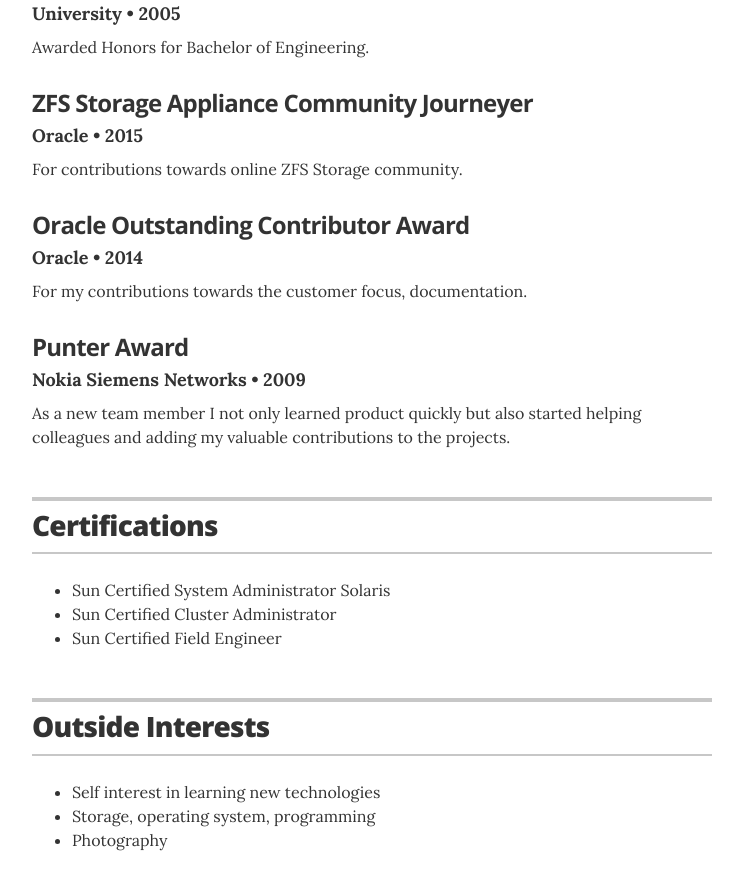
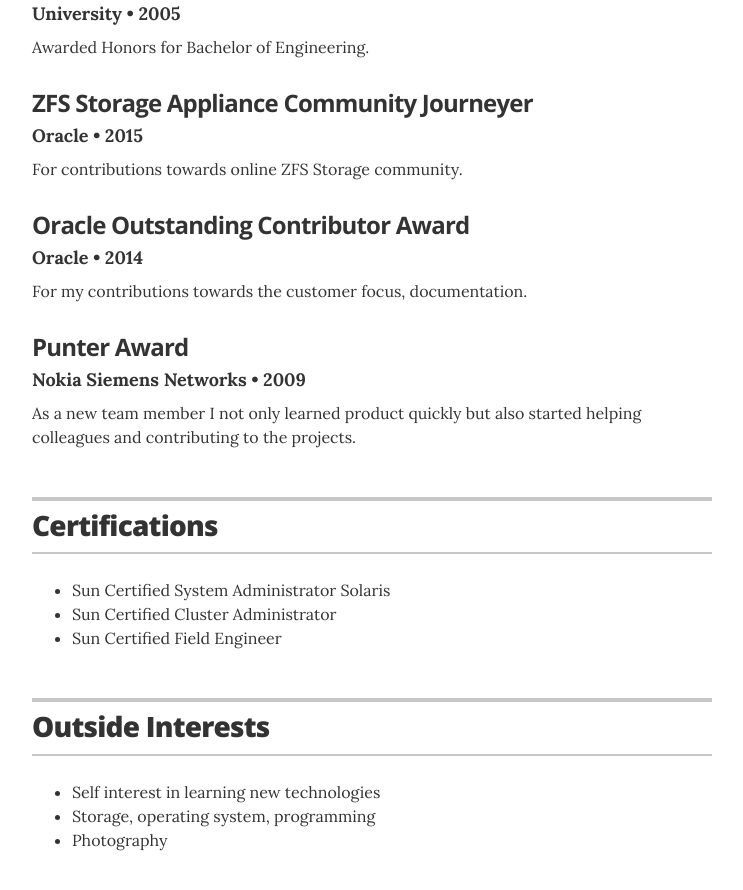
Before and after one commit to nitinkushwah/nitinkushwah.github.io, a Jekyll site: the page built from index.html, in a window 1280 px wide and 900 px high, scrolled down 3408 px. Shown: the top 890 px of the window, without its empty margins (268-1011 px from the left). Built offline with Jekyll 4.4.1, drawn with Linux system fonts in a browser that asks for light colours.

Commit message:
Update recognitions.yml

```diff
--- a/_data/recognitions.yml
+++ b/_data/recognitions.yml
@@ -17,4 +17,4 @@
 - award: Punter Award
   organization: Nokia Siemens Networks
   year: 2009
-  summary: As a new team member I not only learned product quickly but also started helping colleagues and adding my valuable contributions to the projects.
+  summary: As a new team member I not only learned product quickly but also started helping colleagues and contributing to the projects.
```
